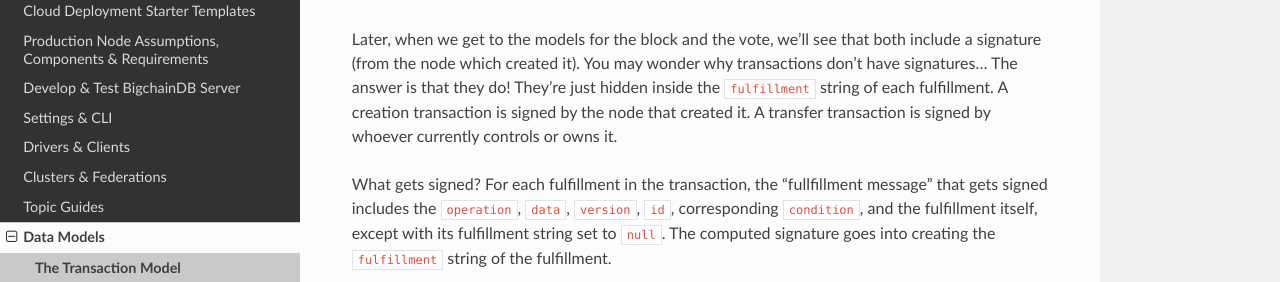
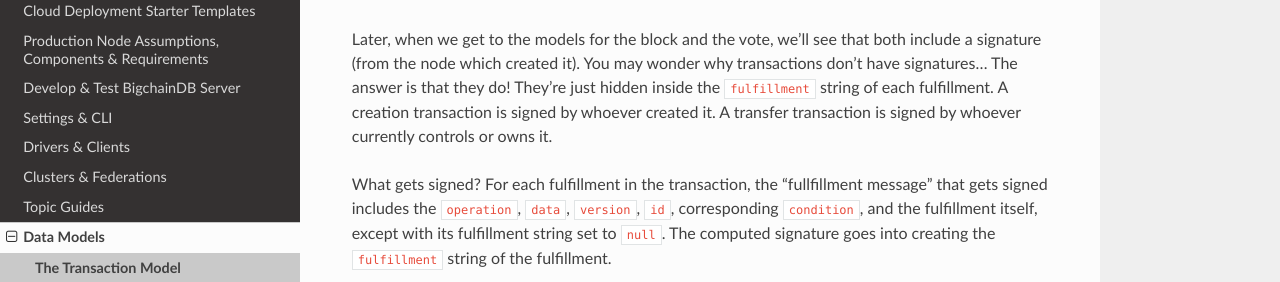
Before and after one commit to bigchaindb/bigchaindb, a Sphinx documentation site: the page built from docs/server/source/data-models/transaction-model.rst, in a window 1280 px wide and 900 px high, scrolled down 838 px. Shown: the part 223-505 px from the top of the window. Built offline with Sphinx 7.4.7 and the Read the Docs theme 2.0.0, drawn with Linux system fonts in a browser that asks for light colours.

Commit message:
updating wording for transaction creation in transaction-model.rst

```diff
--- a/docs/server/source/data-models/transaction-model.rst
+++ b/docs/server/source/data-models/transaction-model.rst
@@ -55,7 +55,7 @@ Here's some explanation of the contents of a :ref:`transaction <transaction>`:
         - :ref:`id <metadata.id>`: UUID version 4 (random) converted to a string of hex digits in standard form.
         - :ref:`data <metadata.data>`: Can be any JSON document. It may be empty in the case of a transfer transaction.
 
-Later, when we get to the models for the block and the vote, we'll see that both include a signature (from the node which created it). You may wonder why transactions don't have signatures... The answer is that they do! They're just hidden inside the ``fulfillment`` string of each fulfillment. A creation transaction is signed by the node that created it. A transfer transaction is signed by whoever currently controls or owns it.
+Later, when we get to the models for the block and the vote, we'll see that both include a signature (from the node which created it). You may wonder why transactions don't have signatures... The answer is that they do! They're just hidden inside the ``fulfillment`` string of each fulfillment. A creation transaction is signed by whoever created it. A transfer transaction is signed by whoever currently controls or owns it.
 
 What gets signed? For each fulfillment in the transaction, the "fullfillment message" that gets signed includes the ``operation``, ``data``, ``version``, ``id``, corresponding ``condition``, and the fulfillment itself, except with its fulfillment string set to ``null``. The computed signature goes into creating the ``fulfillment`` string of the fulfillment.
 
```
